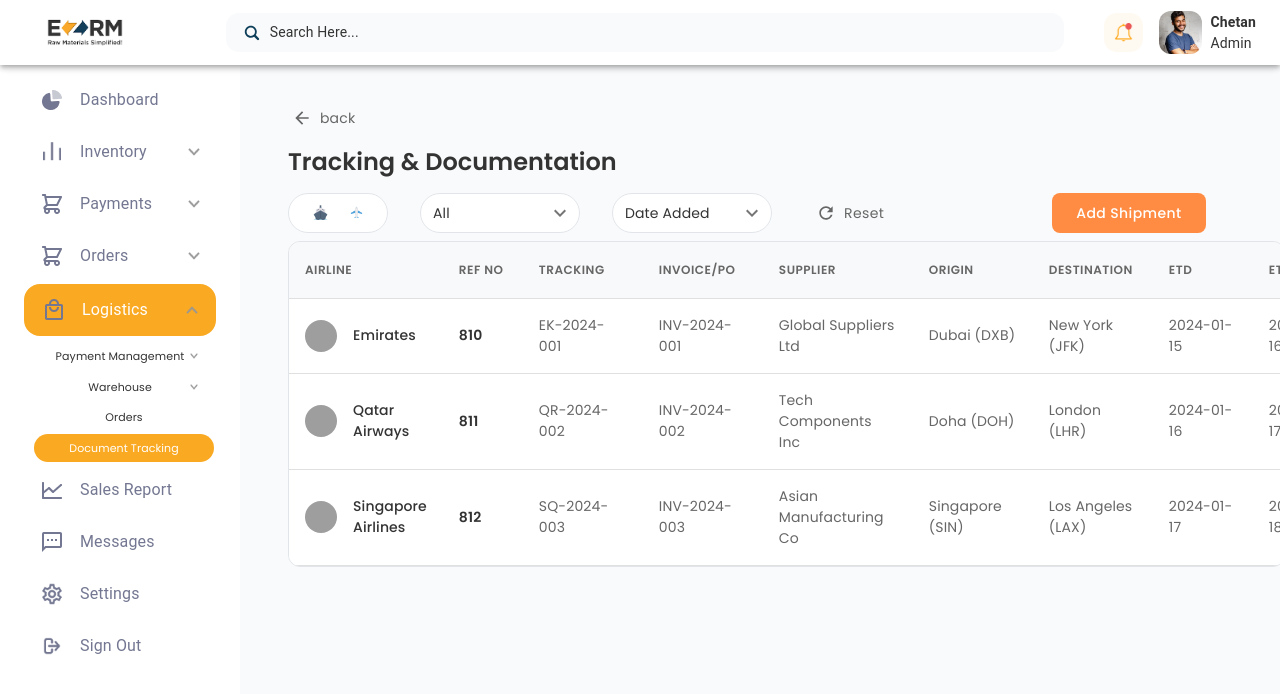
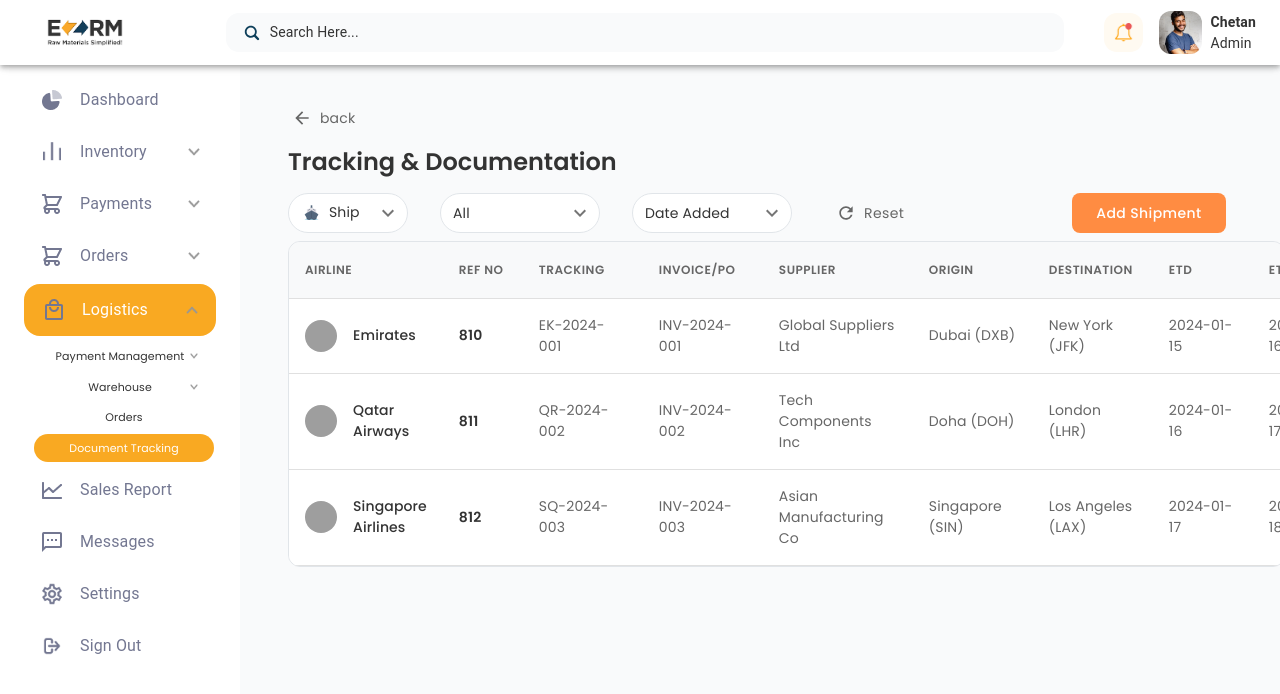
Before and after one commit to Ketan281/ezrm-ui, a Next.js app: page /admin/logistics/document-tracking in a window 1280 px wide. Shown: the top 694 px of the page. Built offline with nearby package versions, Linux system fonts and the light colour scheme; grey boxes are pictures that could not be loaded.

Commit message:
saved changes

```diff
--- a/src/app/admin/logistics/document-tracking/components/shipment-header.tsx
+++ b/src/app/admin/logistics/document-tracking/components/shipment-header.tsx
@@ -3,6 +3,7 @@ import { Box, Typography, Button, Select, MenuItem, FormControl, IconButton } fr
 import { ArrowBack, KeyboardArrowDown, Refresh } from "@mui/icons-material"
 import type { SelectChangeEvent } from "@mui/material/Select"
 import Image from "next/image"
+import React from "react"
 
 const FILTER_OPTIONS = [
   { value: "Active", label: "Active" },
@@ -84,25 +85,67 @@ const StyledSelect = ({
   </FormControl>
 )
 
-const TransportIcons = () => (
-  <Box
+const TransportIcons = () => {
+  const [transportType, setTransportType] = React.useState("Ship")
+
+  const handleTransportChange = (event: SelectChangeEvent) => {
+    setTransportType(event.target.value)
+  }
+
+  return (
+    <FormControl size="small">
+      <Select
+        value={transportType}
+        onChange={handleTransportChange}
         sx={{
-      minWidth: 100,
+          minWidth: 120,
           height: 40,
           fontSize: "14px",
           color: "#333",
           backgroundColor: "white",
           border: "1px solid #e1e5e9",
           borderRadius: "20px",
+          fontFamily: "Poppins, sans-serif",
+          "& .MuiOutlinedInput-notchedOutline": {
+            border: "none",
+          },
+          "& .MuiSelect-select": {
+            py: 1,
+            px: 1.5,
+            fontFamily: "Poppins, sans-serif",
             display: "flex",
-      justifyContent: "center",
             alignItems: "center",
-      gap: 2,
-      padding: "0 16px",
-      position: "relative",
+            gap: 1,
+          },
+          "&:hover": {
+            backgroundColor: "#f8f9fa",
+          },
+          "&.Mui-focused": {
+            backgroundColor: "white",
+            "& .MuiOutlinedInput-notchedOutline": {
+              border: "none",
+            },
+          },
         }}
+        IconComponent={KeyboardArrowDown}
+        renderValue={(value) => (
+          <Box sx={{ display: "flex", alignItems: "center", gap: 1 }}>
+            <Image
+              src={value === "Ship" ? "/ship.png?height=15&width=20" : "/air.png?height=15&width=20"}
+              alt={`${value} Icon`}
+              width={20}
+              height={15}
+              style={{
+                objectFit: "contain",
+                display: "block",
+              }}
+            />
+            <Typography sx={{ fontSize: "14px", fontFamily: "Poppins, sans-serif" }}>{value}</Typography>
+          </Box>
+        )}
       >
-    <Box sx={{ display: "flex", alignItems: "center", justifyContent: "center", height: "100%" }}>
+        <MenuItem value="Ship" sx={{ fontFamily: "Poppins, sans-serif" }}>
+          <Box sx={{ display: "flex", alignItems: "center", gap: 1 }}>
             <Image
               src="/ship.png?height=15&width=20"
               alt="Ship Icon"
@@ -113,8 +156,11 @@ const TransportIcons = () => (
                 display: "block",
               }}
             />
+            Ship
           </Box>
-    <Box sx={{ display: "flex", alignItems: "center", justifyContent: "center", height: "100%" }}>
+        </MenuItem>
+        <MenuItem value="Air" sx={{ fontFamily: "Poppins, sans-serif" }}>
+          <Box sx={{ display: "flex", alignItems: "center", gap: 1 }}>
             <Image
               src="/air.png?height=15&width=20"
               alt="Air Icon"
@@ -125,9 +171,13 @@ const TransportIcons = () => (
                 display: "block",
               }}
             />
+            Air
           </Box>
-  </Box>
+        </MenuItem>
+      </Select>
+    </FormControl>
   )
+}
 
 export default function ShipmentHeader({
   filterValue,
```
Lines whose indentation alone changed are shown as unchanged.
